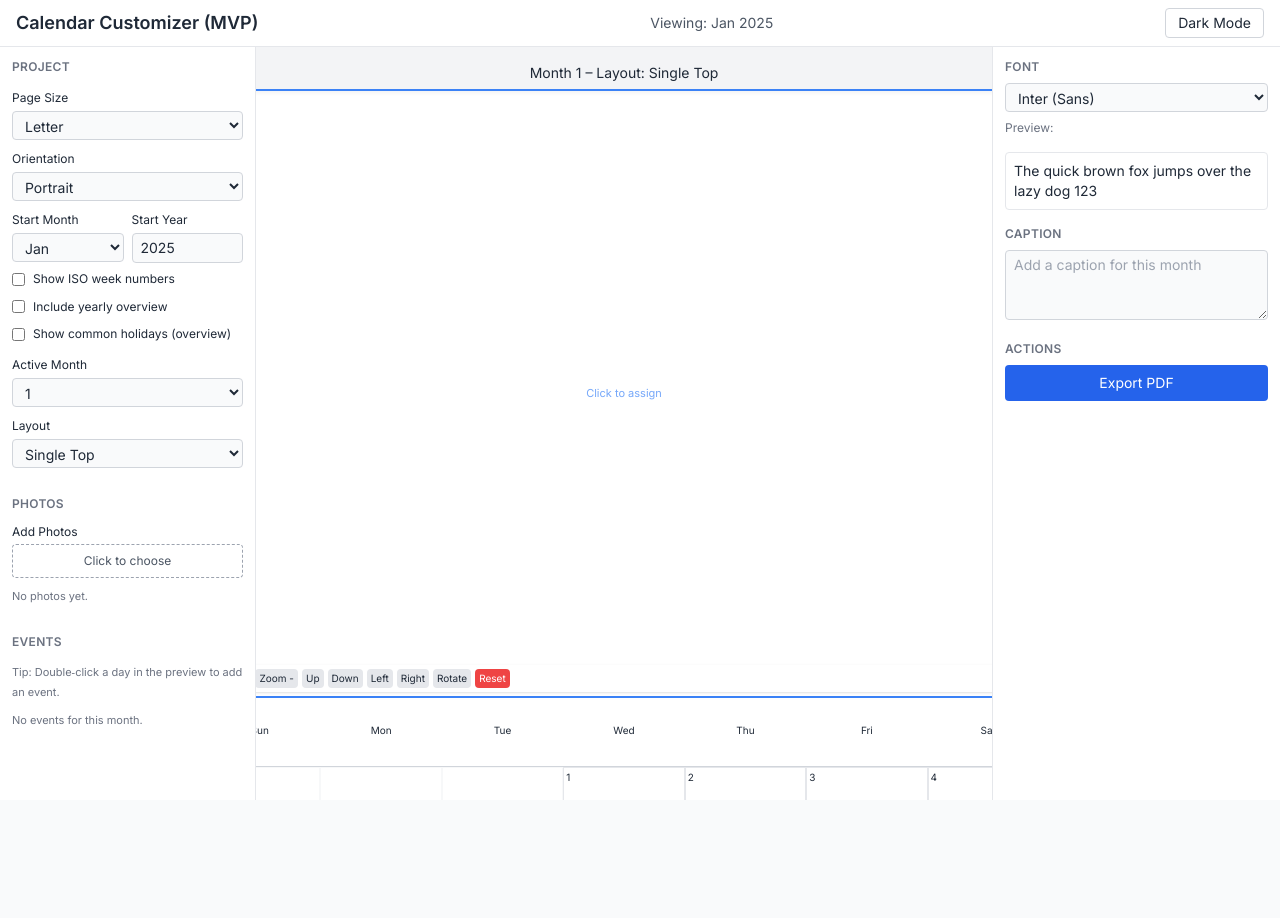
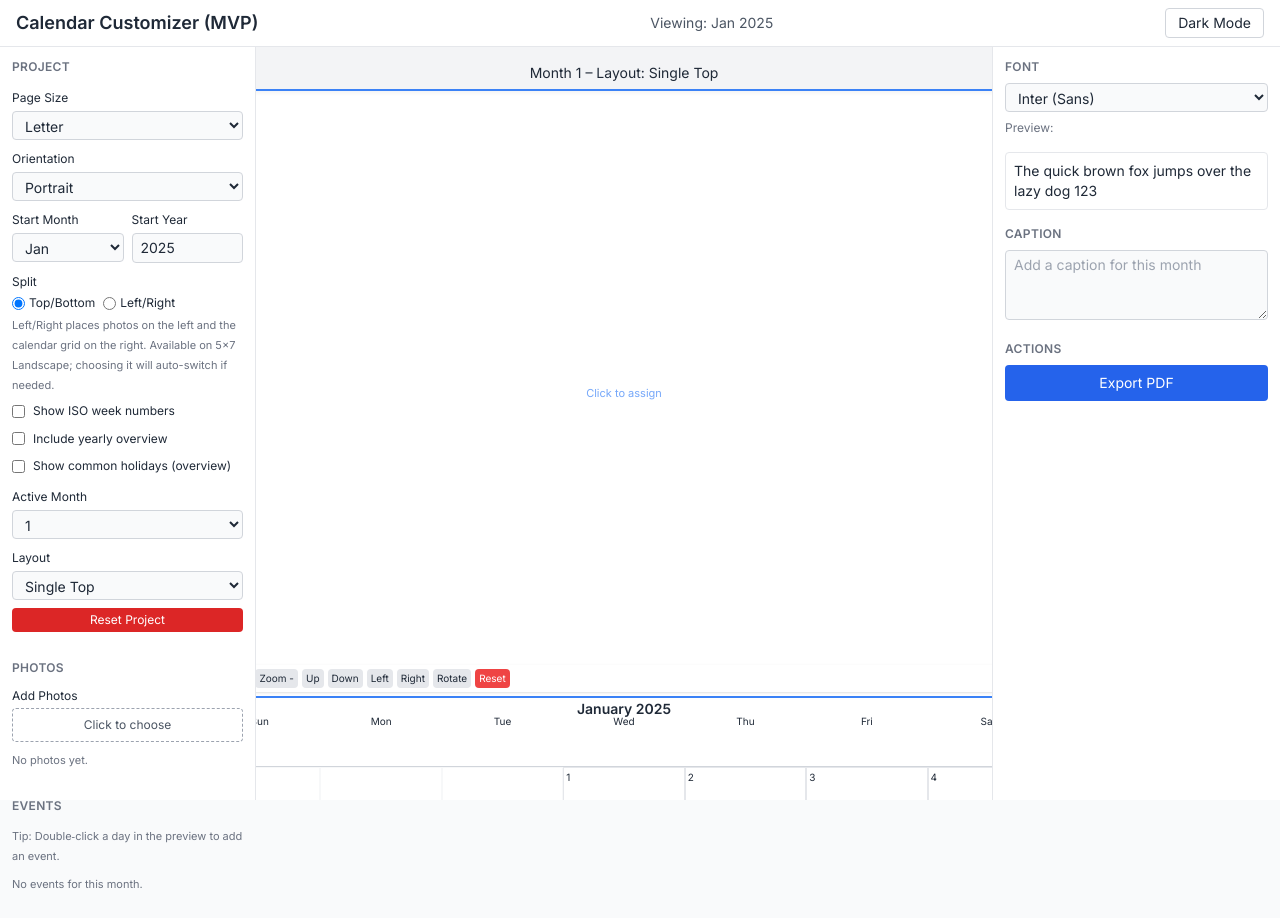
Before and after one commit to JoeProgrammer88/CalendarMaker, a React (Vite) app: page / in a window 1280 px wide. Before the commit the page ends 800 px from the top, so only its background shows below. Built offline with nearby package versions, Linux system fonts and the light colour scheme.

Commit message:
feat: implement split direction feature for calendar layouts and enhance export functionality

```diff
--- a/src/store/store.ts
+++ b/src/store/store.ts
@@ -2,7 +2,7 @@ import { create } from 'zustand';
 import { immer } from 'zustand/middleware/immer';
 import { shallow } from 'zustand/shallow';
 import { defaultProject } from '../util/defaultProject';
-import type { ProjectState, CalendarPageSizeKey, LayoutId, MonthSlot } from '../types';
+import type { ProjectState, CalendarPageSizeKey, LayoutId, MonthSlot, SplitDirection } from '../types';
 import { exportAsPdf } from '../util/exporter';
 
 interface UIState {
@@ -19,11 +19,13 @@ interface Actions {
   toggleDarkMode(): void;
   setPageSize(size: CalendarPageSizeKey): void;
   setOrientation(orientation: 'portrait' | 'landscape'): void;
+  setSplitDirection(dir: SplitDirection): void;
   setStartMonth(m: number): void;
   setStartYear(y: number): void;
   setShowWeekNumbers(v: boolean): void;
   setShowCommonHolidays(v: boolean): void;
   setIncludeYearlyOverview(v: boolean): void;
+  resetProject(): void;
   setLayoutForMonth(monthIndex: number, layoutId: LayoutId): void;
   setActiveMonth(idx: number): void;
   setActiveSlot(slotId: string): void;
@@ -56,13 +58,27 @@ export const useCalendarStore = create<StoreShape>()(immer((set, get) => ({
   ui: { darkMode: false, activeMonth: 0, exporting: false, activeSlotId: 'main', eventDialog: { open: false, dateISO: null, editEventId: null }, toasts: [], exportProgress: 0 },
   actions: {
     toggleDarkMode() { set(s => { s.ui.darkMode = !s.ui.darkMode; }); },
-    setPageSize(size) { set(s => { s.project.calendar.pageSize = size; }); },
-    setOrientation(o) { set(s => { s.project.calendar.orientation = o; }); },
+  setPageSize(size) { set(s => {
+      s.project.calendar.pageSize = size;
+      if (size === '5x7') {
+        s.project.calendar.orientation = 'landscape';
+    s.project.calendar.splitDirection = 'lr';
+        // default to left/right split across months
+        s.project.calendar.layoutStylePerMonth = s.project.calendar.layoutStylePerMonth.map(() => 'single-left');
+      } else {
+        // default orientation for other sizes
+        s.project.calendar.orientation = 'portrait';
+    s.project.calendar.splitDirection = 'tb';
+      }
+    }); },
+  setOrientation(o) { set(s => { s.project.calendar.orientation = o; }); },
+  setSplitDirection(dir) { set(s => { s.project.calendar.splitDirection = dir; }); },
   setStartMonth(m) { set(s => { s.project.calendar.startMonth = Math.max(0, Math.min(11, m)); }); },
   setStartYear(y) { set(s => { s.project.calendar.startYear = y; }); },
   setShowWeekNumbers(v) { set(s => { s.project.calendar.showWeekNumbers = v; }); },
   setShowCommonHolidays(v) { set(s => { s.project.calendar.showCommonHolidays = v; }); },
   setIncludeYearlyOverview(v) { set(s => { s.project.calendar.includeYearlyOverview = v; }); },
+  resetProject() { set(s => { s.project = defaultProject(); s.ui.activeMonth = 0; s.ui.activeSlotId = 'main'; }); },
     setLayoutForMonth(monthIndex, layoutId) { set(s => { s.project.calendar.layoutStylePerMonth[monthIndex] = layoutId; const page = s.project.monthData[monthIndex]; if (page && !page.slots.find((sl: MonthSlot) => sl.slotId === s.ui.activeSlotId)) { s.ui.activeSlotId = page.slots[0]?.slotId || null; } }); },
     setActiveMonth(idx) { set(s => { s.ui.activeMonth = idx; const page = s.project.monthData[idx]; if (page && !page.slots.find((sl: MonthSlot) => sl.slotId === s.ui.activeSlotId)) { s.ui.activeSlotId = page.slots[0]?.slotId || null; } }); },
     setActiveSlot(slotId) { set(s => { s.ui.activeSlotId = slotId; }); },
--- a/src/ui/components/PagePreview.tsx
+++ b/src/ui/components/PagePreview.tsx
@@ -1,15 +1,17 @@
 import React, { useMemo } from 'react';
 import { useCalendarStore } from '../../store/store';
 import { getLayoutById } from '../../util/layouts';
+import { getEffectiveLayout } from '../../util/constants';
 import { computePagePixelSize } from '../../util/pageSize';
 import { generateMonthGrid, isoWeekNumber } from '../../util/calendar';
 
 export const PagePreview: React.FC = () => {
-  const { monthIndex, layoutId, pageSizeKey, orientation, photos, monthPage, activeSlotId, setActiveSlot, startMonth, startYear, showWeekNumbers, fontFamily, allEvents, openEventDialog } = useCalendarStore(s => ({
+  const { monthIndex, layoutId, pageSizeKey, orientation, splitDirection, photos, monthPage, activeSlotId, setActiveSlot, startMonth, startYear, showWeekNumbers, fontFamily, allEvents, openEventDialog } = useCalendarStore(s => ({
     monthIndex: s.ui.activeMonth,
     layoutId: s.project.calendar.layoutStylePerMonth[s.ui.activeMonth],
     pageSizeKey: s.project.calendar.pageSize,
     orientation: s.project.calendar.orientation,
+    splitDirection: s.project.calendar.splitDirection,
     photos: s.project.photos,
     monthPage: s.project.monthData[s.ui.activeMonth],
     activeSlotId: s.ui.activeSlotId,
@@ -21,7 +23,7 @@ export const PagePreview: React.FC = () => {
   allEvents: s.project.events,
   openEventDialog: s.actions.openEventDialog
   }));
-  const layout = getLayoutById(layoutId);
+  const layout = getEffectiveLayout(layoutId, splitDirection);
   const size = computePagePixelSize(pageSizeKey, orientation, 100); // preview DPI
 
   const slotNodes = useMemo(() => {
@@ -62,7 +64,9 @@ export const PagePreview: React.FC = () => {
     const totalOffset = startMonth + monthIndex;
     const realMonth = totalOffset % 12;
     const realYear = startYear + Math.floor(totalOffset / 12);
-    const grid = generateMonthGrid(realYear, realMonth);
+  const grid = generateMonthGrid(realYear, realMonth);
+  const monthNames = ['January','February','March','April','May','June','July','August','September','October','November','December'];
+  const monthLabel = `${monthNames[realMonth]} ${realYear}`;
     const weekDayLabels = ['Sun','Mon','Tue','Wed','Thu','Fri','Sat'];
     const columns = 7 + (showWeekNumbers ? 1 : 0);
     const cellW = (layout.grid.w * size.width) / columns;
@@ -71,9 +75,13 @@ export const PagePreview: React.FC = () => {
     const top = layout.grid.y * size.height;
 
     const header = [
-      ...(showWeekNumbers ? [<div key="wk" className="flex items-center justify-center text-[10px] font-medium border-b border-gray-300 dark:border-gray-600 bg-gray-50 dark:bg-gray-900" style={{ position:'absolute', left, top, width: cellW, height: cellH }}>Wk</div>] : []),
+      // Month label inside the grid header (bottom half of the page)
+      <div key="month-label" className="absolute text-center text-[14px] font-semibold" style={{ left, top: top + 2, width: layout.grid.w * size.width }}>
+        {monthLabel}
+      </div>,
+      ...(showWeekNumbers ? [<div key="wk" className="flex items-start justify-center text-[10px] font-medium border-b border-gray-300 dark:border-gray-600 bg-gray-50 dark:bg-gray-900" style={{ position:'absolute', left, top, width: cellW, height: cellH, paddingTop: 18 }}>Wk</div>] : []),
       ...weekDayLabels.map((d,i) => (
-        <div key={d} className="flex items-center justify-center text-[10px] font-medium border-b border-gray-300 dark:border-gray-600" style={{ position:'absolute', left: left + (i + (showWeekNumbers?1:0))*cellW, top, width: cellW, height: cellH }}>{d}</div>
+        <div key={d} className="flex items-start justify-center text-[10px] font-medium border-b border-gray-300 dark:border-gray-600" style={{ position:'absolute', left: left + (i + (showWeekNumbers?1:0))*cellW, top, width: cellW, height: cellH, paddingTop: 18 }}>{d}</div>
       ))
     ];
 
@@ -124,7 +132,7 @@ export const PagePreview: React.FC = () => {
       ];
     });
 
-    return { gridNode: <>{header}{weeks}</> };
+  return { gridNode: <>{header}{weeks}</> };
   }, [layout, size, monthIndex, startMonth, startYear, showWeekNumbers, allEvents, openEventDialog]);
 
   return (
--- a/src/ui/components/Sidebar.tsx
+++ b/src/ui/components/Sidebar.tsx
@@ -7,6 +7,7 @@ export const Sidebar: React.FC = () => {
   const state = useCalendarStore(s => ({
     pageSize: s.project.calendar.pageSize,
     orientation: s.project.calendar.orientation,
+  splitDirection: s.project.calendar.splitDirection,
   startMonth: s.project.calendar.startMonth,
   startYear: s.project.calendar.startYear,
   showWeekNumbers: s.project.calendar.showWeekNumbers,
@@ -16,6 +17,8 @@ export const Sidebar: React.FC = () => {
     layout: s.project.calendar.layoutStylePerMonth[s.ui.activeMonth],
     setPageSize: s.actions.setPageSize,
     setOrientation: s.actions.setOrientation,
+  setSplitDirection: s.actions.setSplitDirection,
+  addToast: s.actions.addToast,
   setStartMonth: s.actions.setStartMonth,
   setStartYear: s.actions.setStartYear,
   setShowWeekNumbers: s.actions.setShowWeekNumbers,
@@ -23,6 +26,7 @@ export const Sidebar: React.FC = () => {
   setIncludeYearlyOverview: s.actions.setIncludeYearlyOverview,
     setLayoutForMonth: s.actions.setLayoutForMonth,
     setActiveMonth: s.actions.setActiveMonth,
+  resetProject: s.actions.resetProject,
   }));
 
   return (
@@ -54,6 +58,45 @@ export const Sidebar: React.FC = () => {
             <input type="number" value={state.startYear} onChange={e => state.setStartYear(Number(e.target.value))} className="mt-1 w-full bg-gray-50 dark:bg-gray-900 border border-gray-300 dark:border-gray-600 rounded px-2 py-1" />
           </label>
         </div>
+        <div className="block">
+          <span className="text-xs font-medium">Split</span>
+          <div className="mt-1 flex items-center gap-2 text-xs">
+            {(() => {
+              const canLR = state.pageSize === '5x7' && state.orientation === 'landscape';
+              return (
+                <>
+                  <label className="inline-flex items-center gap-1">
+                    <input type="radio" name="split" value="tb" checked={state.splitDirection === 'tb'} onChange={() => state.setSplitDirection('tb')} />
+                    Top/Bottom
+                  </label>
+                  <label className={"inline-flex items-center gap-1"}>
+                    <input
+                      type="radio"
+                      name="split"
+                      value="lr"
+                      checked={state.splitDirection === 'lr'}
+                      onChange={() => {
+                        if (canLR) {
+                          state.setSplitDirection('lr');
+                        } else {
+                          // Auto-adjust to 5×7 Landscape and enable L/R
+                          state.setPageSize('5x7');
+                          state.setOrientation('landscape');
+                          state.setSplitDirection('lr');
+                          state.addToast('Switched to 5×7 Landscape for Left/Right split', 'info');
+                        }
+                      }}
+                    />
+                    Left/Right
+                  </label>
+                </>
+              );
+            })()}
+          </div>
+          <div className="mt-1 text-[11px] text-gray-500">
+            Left/Right places photos on the left and the calendar grid on the right. Available on 5×7 Landscape; choosing it will auto-switch if needed.
+          </div>
+        </div>
         <label className="inline-flex items-center gap-2 text-xs">
           <input type="checkbox" checked={state.showWeekNumbers} onChange={e => state.setShowWeekNumbers(e.target.checked)} />
           Show ISO week numbers
@@ -75,9 +118,10 @@ export const Sidebar: React.FC = () => {
         <label className="block">
           <span className="text-xs font-medium">Layout</span>
           <select value={state.layout} onChange={e => state.setLayoutForMonth(state.monthIndex, e.target.value as LayoutId)} className="mt-1 w-full bg-gray-50 dark:bg-gray-900 border border-gray-300 dark:border-gray-600 rounded px-2 py-1">
-            {LAYOUTS.map(l => <option key={l.id} value={l.id}>{l.name}</option>)}
+            {LAYOUTS.filter(l => !l.id.endsWith('-lr') && l.id !== 'single-left').map(l => <option key={l.id} value={l.id}>{l.name}</option>)}
           </select>
         </label>
+  <button onClick={() => { if (confirm('Reset the project to defaults? This will clear photos and events.')) state.resetProject(); }} className="w-full text-xs bg-red-600 text-white rounded py-1 hover:bg-red-700">Reset Project</button>
       </div>
       <div className="p-3 font-semibold uppercase tracking-wide text-xs text-gray-500">Photos</div>
       <div className="px-3 pb-4 space-y-2">
--- a/src/util/constants.ts
+++ b/src/util/constants.ts
@@ -18,13 +18,43 @@ export const FONT_OPTIONS = [
 
 export const LAYOUTS: LayoutDef[] = [
   { id: 'single-top', name: 'Single Top', supportedOrientations: ['portrait','landscape'], slots: [ { slotId: 'main', rect: { x:0, y:0, w:1, h:0.55 } } ], grid: { x:0, y:0.55, w:1, h:0.45 } },
-  { id: 'single-left', name: 'Single Left', supportedOrientations: ['landscape','portrait'], slots: [ { slotId: 'main', rect: { x:0, y:0, w:0.55, h:1 } } ], grid: { x:0.55, y:0, w:0.45, h:1 } },
+  { id: 'single-left', name: 'Single Left', supportedOrientations: ['landscape','portrait'], slots: [ { slotId: 'main', rect: { x:0, y:0, w:0.5, h:1 } } ], grid: { x:0.5, y:0, w:0.5, h:1 } },
   { id: 'full-bleed', name: 'Full Bleed', supportedOrientations: ['portrait','landscape'], slots: [ { slotId: 'main', rect: { x:0, y:0, w:1, h:0.65 } } ], grid: { x:0, y:0.65, w:1, h:0.35 } },
-  { id: 'dual-split', name: 'Dual Split', supportedOrientations: ['portrait','landscape'], slots: [ { slotId: 'a', rect: { x:0, y:0, w:1, h:0.32 } }, { slotId: 'b', rect: { x:0, y:0.32, w:1, h:0.32 } } ], grid: { x:0, y:0.64, w:1, h:0.36 } },
-  { id: 'triple-strip', name: 'Triple Strip', supportedOrientations: ['portrait','landscape'], slots: [ { slotId: 'a', rect: { x:0, y:0, w:1, h:0.25 } }, { slotId: 'b', rect: { x:0, y:0.25, w:1, h:0.25 } }, { slotId: 'c', rect: { x:0, y:0.50, w:1, h:0.25 } } ], grid: { x:0, y:0.75, w:1, h:0.25 } },
-  { id: 'quad-grid', name: 'Quad Grid', supportedOrientations: ['portrait','landscape'], slots: [ { slotId: 'a', rect: { x:0, y:0, w:0.5, h:0.4 } }, { slotId: 'b', rect: { x:0.5, y:0, w:0.5, h:0.4 } }, { slotId: 'c', rect: { x:0, y:0.4, w:0.5, h:0.4 } }, { slotId: 'd', rect: { x:0.5, y:0.4, w:0.5, h:0.4 } } ], grid: { x:0, y:0.80, w:1, h:0.20 } }
+  // Dual Split (top/bottom container) but photos arranged as columns in photo area; grid at bottom
+  { id: 'dual-split', name: 'Dual Split', supportedOrientations: ['portrait','landscape'],
+  slots: [ { slotId: 'a', rect: { x:0, y:0, w:0.5, h:0.50 } }, { slotId: 'b', rect: { x:0.5, y:0, w:0.5, h:0.50 } } ],
+  grid: { x:0, y:0.50, w:1, h:0.50 } },
+  // Triple Strip (top/bottom container) but photos arranged as 3 columns in photo area; grid at bottom
+  { id: 'triple-strip', name: 'Triple Strip', supportedOrientations: ['portrait','landscape'],
+  slots: [ { slotId: 'a', rect: { x:0/3, y:0, w:1/3, h:0.50 } }, { slotId: 'b', rect: { x:1/3, y:0, w:1/3, h:0.50 } }, { slotId: 'c', rect: { x:2/3, y:0, w:1/3, h:0.50 } } ],
+  grid: { x:0, y:0.50, w:1, h:0.50 } },
+  // Quad Grid (top/bottom): photo area only half page height (top 50%), 2x2 collage inside
+  { id: 'quad-grid', name: 'Quad Grid', supportedOrientations: ['portrait','landscape'],
+    slots: [ { slotId: 'a', rect: { x:0, y:0, w:0.5, h:0.25 } }, { slotId: 'b', rect: { x:0.5, y:0, w:0.5, h:0.25 } }, { slotId: 'c', rect: { x:0, y:0.25, w:0.5, h:0.25 } }, { slotId: 'd', rect: { x:0.5, y:0.25, w:0.5, h:0.25 } } ],
+    grid: { x:0, y:0.50, w:1, h:0.50 } },
+  // LR Variants for 5x7 landscape
+  { id: 'dual-split-lr', name: 'Dual Split (LR)', supportedOrientations: ['landscape','portrait'], slots: [ { slotId: 'a', rect: { x: 0.00, y: 0, w: 0.25, h: 1 } }, { slotId: 'b', rect: { x: 0.25, y: 0, w: 0.25, h: 1 } } ], grid: { x: 0.5, y: 0, w: 0.5, h: 1 } },
+  { id: 'triple-strip-lr', name: 'Triple Strip (LR)', supportedOrientations: ['landscape','portrait'], slots: [ { slotId: 'a', rect: { x: 0.00, y: 0, w: 1/6, h: 1 } }, { slotId: 'b', rect: { x: 1/6, y: 0, w: 1/6, h: 1 } }, { slotId: 'c', rect: { x: 2/6, y: 0, w: 1/6, h: 1 } } ], grid: { x: 0.5, y: 0, w: 0.5, h: 1 } },
+  { id: 'quad-grid-lr', name: 'Quad Grid (LR)', supportedOrientations: ['landscape','portrait'], slots: [ { slotId: 'a', rect: { x: 0.00, y: 0.00, w: 0.25, h: 0.5 } }, { slotId: 'b', rect: { x: 0.25, y: 0.00, w: 0.25, h: 0.5 } }, { slotId: 'c', rect: { x: 0.00, y: 0.50, w: 0.25, h: 0.5 } }, { slotId: 'd', rect: { x: 0.25, y: 0.50, w: 0.25, h: 0.5 } } ], grid: { x: 0.5, y: 0, w: 0.5, h: 1 } }
 ];
 
 export function getLayoutById(id: LayoutId) {
   return LAYOUTS.find(l => l.id === id);
 }
+
+export function getEffectiveLayout(id: LayoutId, splitDirection: 'tb'|'lr') {
+  let mapped: LayoutId = id;
+  if (splitDirection === 'lr') {
+    if (id === 'single-top') mapped = 'single-left';
+    if (id === 'dual-split') mapped = 'dual-split-lr' as LayoutId;
+    if (id === 'triple-strip') mapped = 'triple-strip-lr' as LayoutId;
+    if (id === 'quad-grid') mapped = 'quad-grid-lr' as LayoutId;
+  } else {
+    // Map LR-only ids back to base TB equivalents
+    if (id === 'single-left') mapped = 'single-top';
+    if ((id as string) === 'dual-split-lr') mapped = 'dual-split';
+    if ((id as string) === 'triple-strip-lr') mapped = 'triple-strip';
+    if ((id as string) === 'quad-grid-lr') mapped = 'quad-grid';
+  }
+  return getLayoutById(mapped) || getLayoutById(id);
+}
--- a/src/util/defaultProject.ts
+++ b/src/util/defaultProject.ts
@@ -13,8 +13,9 @@ export function defaultProject(): ProjectState {
       startYear: year,
       months: 12,
       layoutStylePerMonth: Array.from({length:12}, () => DEFAULT_LAYOUT),
-      pageSize: 'Letter',
-      orientation: 'portrait',
+  pageSize: 'Letter',
+  orientation: 'portrait',
+  splitDirection: 'tb',
       showWeekNumbers: false,
       showCommonHolidays: false,
   includeYearlyOverview: false,
```
Also changed, not shown: src/types.ts (+12 -2 lines), src/util/exporter.ts (+17 -11 lines), 1 other file (tests, documents, lock files or other folders).
